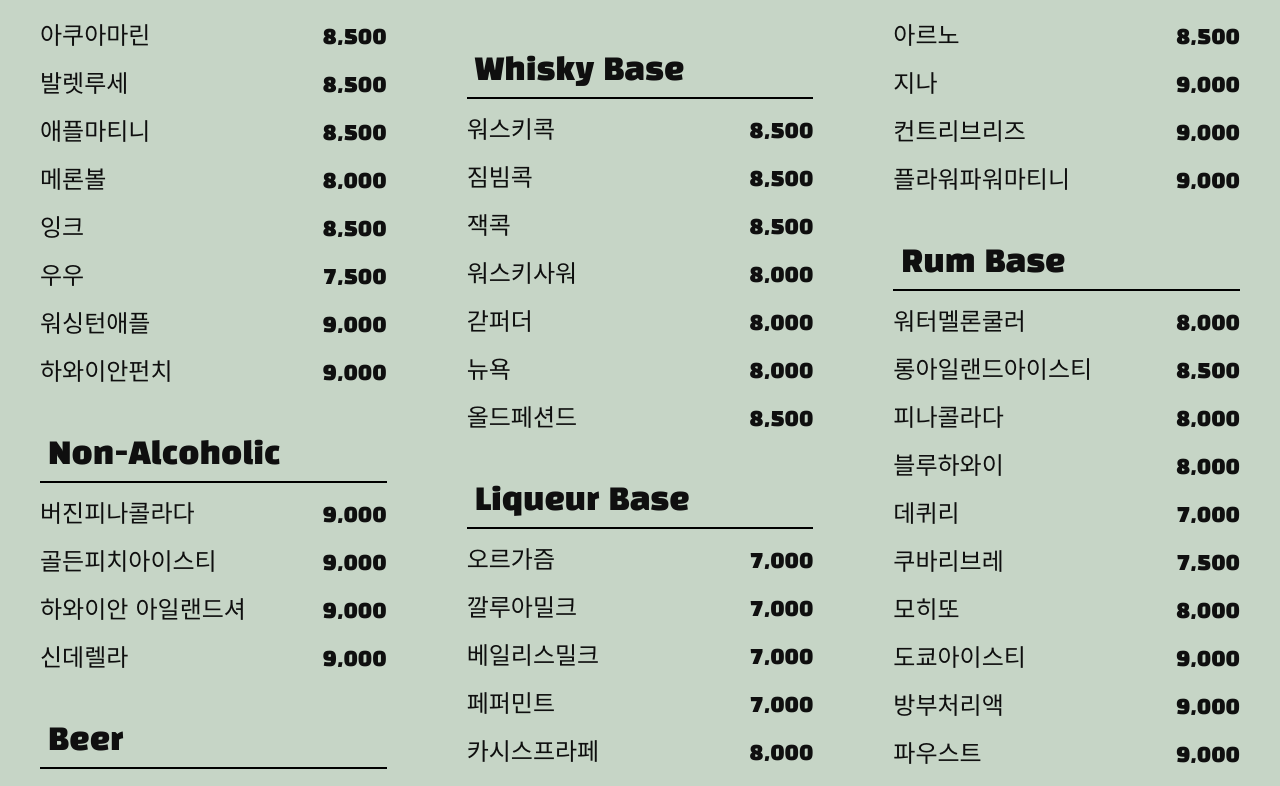
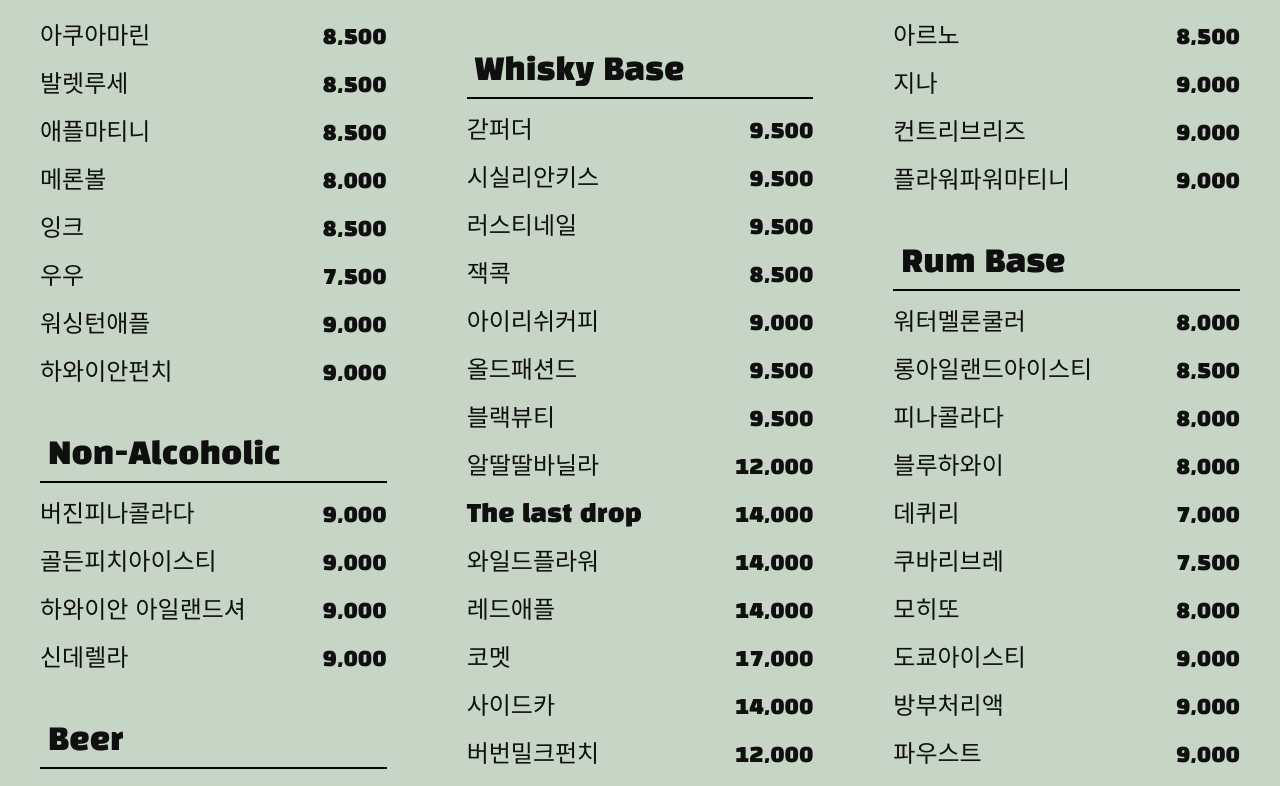
Before and after one commit to jaewoo-ahn/soThat, a React (Create React App) app: page /barmenu in a window 1280 px wide. Shown: the part 785-1571 px from the top of the page. Built offline with nearby package versions, Linux system fonts and the light colour scheme.

Commit message:
data : whisky base

```diff
--- a/src/data/bar.js
+++ b/src/data/bar.js
@@ -272,13 +272,88 @@ export const barmenu = [
   {
     base: "Whisky Base",
     items: [
-      { name: "워스키콕", price: "8,500" },
-      { name: "짐빔콕", price: "8,500" },
-      { name: "잭콕", price: "8,500" },
-      { name: "워스키사워", price: "8,000" },
-      { name: "갇퍼더", price: "8,000" },
-      { name: "뉴욕", price: "8,000" },
-      { name: "올드페션드", price: "8,500" },
+      {
+        name: "갇퍼더",
+        price: "9,500",
+        ingredient: ["위스키", "아마레또", "시나몬스틱"],
+      },
+      {
+        name: "시실리안키스",
+        price: "9,500",
+        ingredient: ["위스키", "서던컴퍼트"],
+      },
+      {
+        name: "러스티네일",
+        price: "9,500",
+        ingredient: ["위스키", "드람뷔"],
+      },
+      {
+        name: "잭콕",
+        price: "8,500",
+        ingredient: ["위스키", "콜라"],
+      },
+      {
+        name: "아이리쉬커피",
+        price: "9,000",
+        ingredient: ["위스키", "에스프레도소2샷", "생크림"],
+      },
+      {
+        name: "올드패션드",
+        price: "9,500",
+        ingredient: ["버번", "아로마비터", "흑설탕", "탄산", "체리"],
+      },
+      {
+        name: "블랙뷰티",
+        price: "9,500",
+        ingredient: ["버번", "복숭아", "크랜베리"],
+      },
+      {
+        name: "알딸딸바닐라",
+        price: "12,000",
+        ingredient: ["위스키1샷", "바닐라아이스크림"],
+      },
+      {
+        name: "The last drop",
+        price: "14,000",
+        ingredient: ["꼬냑", "복숭아", "오렌지주스", "카시스"],
+      },
+      {
+        name: "와일드플라워",
+        price: "14,000",
+        ingredient: ["와일드터키", "아마레또", "복숭아", "라임"],
+      },
+      {
+        name: "레드애플",
+        price: "14,000",
+        ingredient: ["버번", "애플퍼커", "크랜베리"],
+      },
+      {
+        name: "코멧",
+        price: "17,000",
+        ingredient: [
+          "꼬냑",
+          "오렌지향",
+          "드람뷔",
+          "자몽쥬스",
+          "아로마비터",
+          "슈가",
+        ],
+      },
+      {
+        name: "사이드카",
+        price: "14,000",
+        ingredient: ["꼬냑", "오렌지향", "레몬"],
+      },
+      {
+        name: "버번밀크펀치",
+        price: "12,000",
+        ingredient: ["버번", "우유", "바닐라시럽"],
+      },
+      {
+        name: "맨하탄",
+        price: "9,000",
+        ingredient: ["위스키", "로쏘", "비터"],
+      },
     ],
   },
   {
```
